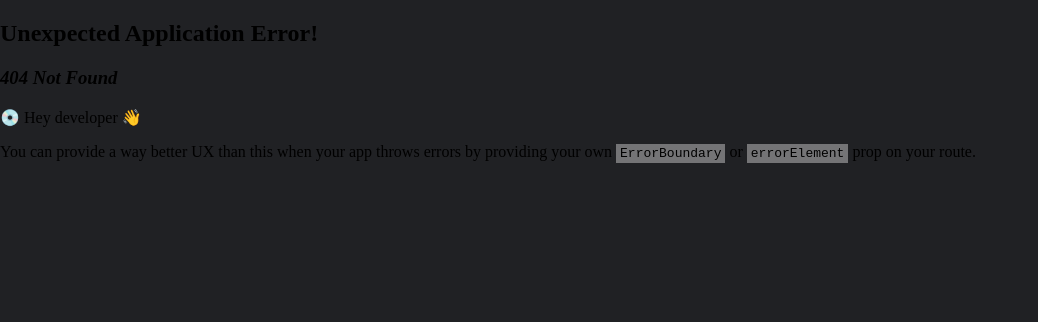
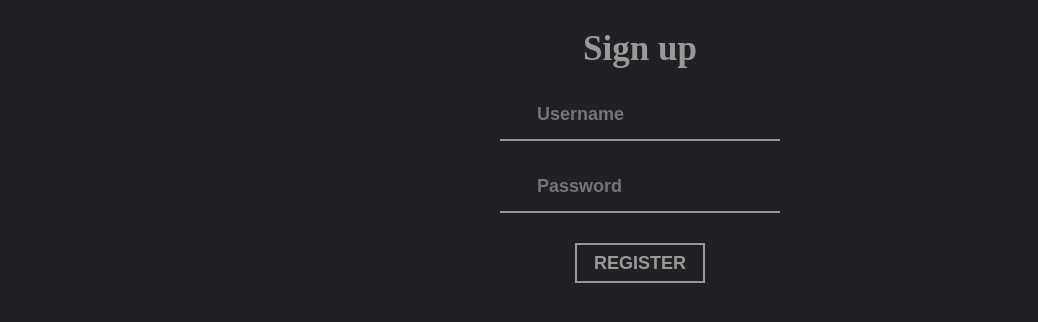
Before and after one commit to kelvinvaghasiya2002/NoteVault-1, a React (Create React App) app in the folder frontend/: page /sign-up in a window 1280 px wide. Before the commit this address had no page. Shown: the top 322 px of the page, without its empty margins (0-1038 px from the left). Built offline with nearby package versions, Linux system fonts and the light colour scheme.

Commit message:
Created sign in and Sign up pages

```diff
--- a/frontend/src/components/Navbar/Navbar.css
+++ b/frontend/src/components/Navbar/Navbar.css
@@ -18,7 +18,7 @@ body {
   font-family: "Lilita One", sans-serif;
   font-weight: 400;
   font-style: normal;
-  font-size: 30px;
+  font-size: 15px;
 }
 
 .mainlogin {
--- a/frontend/src/components/Navbar/Navbar.jsx
+++ b/frontend/src/components/Navbar/Navbar.jsx
@@ -1,18 +1,21 @@
+import { Link } from 'react-router-dom'
 import './Navbar.css'
 
 export default function Navbar(){
     return(
         <div className='Navigation'>
             <div className='Titlename'>
-                <p>NoteVault</p>
+                <h1>NoteVault</h1>
             </div>
 
             <div className='mainlogin'>
                 <div>
-                    <a href='#' className='login'>Login</a>
+                    {/* <a href='#' className='login'>Login</a> */}
+                    <Link to="/sign-in" className='login'>Login</Link>
                 </div>
                 <div>
-                    <button className='ragi_button'>Registration</button>
+                    {/* <button className='ragi_button'>Registration</button> */}
+                    <Link to="/sign-up"> <button className='ragi_button'>Registration</button></Link>
                 </div>
             </div>
         </div>
--- /dev/null
+++ b/frontend/src/components/sign-in/SignIn.jsx
@@ -0,0 +1,48 @@
+import { useState } from "react"
+import "./signin.css"
+
+
+export default function SignIn() {
+
+    const [user , setUser] = useState({
+        username : "",
+        password : ""
+    });
+
+    function handleChange(event) {
+        console.log(event.target.name);
+        const name = event.target.name;
+        const value = event.target.value;
+        setUser((prevValue)=>{
+            return {
+                ...prevValue,
+                [name] : value
+            }
+        })
+    }
+
+    function handleSubmit(e) {
+        e.preventDefault();
+        setUser({username : "" , password : ""});
+    }
+
+
+
+    return (
+        <>
+            <form className="sign-in-form">
+                <h2 className="title">Sign in</h2>
+                <div className="input-field">
+                    <i className="fas fa-user"></i>
+                    <input name="username" onChange={handleChange} value={user.username} type="text" placeholder="Username" />
+                </div>
+                <div className="input-field">
+                    <i className="fas fa-lock"></i>
+                    <input name="password" onChange={handleChange} value={user.password} type="password" placeholder="Password" />
+                </div>
+                {/* <input type="submit" value="Login" className="btn" /> */}
+                <button onClick={handleSubmit} type="submit" className="btn">Login</button>
+            </form>
+        </>
+    )
+}
--- /dev/null
+++ b/frontend/src/components/sign-in/signin.css
@@ -0,0 +1,96 @@
+/* Style the grid layout containing forms */
+.signin-signup {
+    display: grid;
+    grid-template-columns: 1fr;
+}
+
+/* Style the forms and hide the sign-up form initially */
+form {
+    grid-column: 1 / 2;
+    grid-row: 1/2;
+    display: flex;
+    align-items: center;
+    justify-content: center;
+    flex-direction: column;
+}
+
+form.sign-up-form {
+    visibility: hidden;
+}
+
+/* Style form titles, input fields, icons, and buttons */
+.title {
+    font-size: 35px;
+    color: #999;
+    margin-bottom: 10px;
+}
+
+.input-field {
+    width: 280px;
+    height: 50px;
+    border-bottom: 2px solid #999;
+    margin: 10px 0;
+    display: flex;
+    align-items: center;
+}
+
+.input-field i {
+    flex: 1;
+    text-align: center;
+    font-size: 20px;
+    color: #999;
+}
+
+.input-field input {
+    flex: 5;
+    border: none;
+    outline: none;
+    background: none;
+    font-size: 18px;
+    color: #f0f0f0;
+    font-weight: 600;
+}
+
+/* Style paragraphs and links */
+p,
+a {
+    font-size: 14px;
+    color: #999;
+}
+
+.forgot-password {
+    align-self: flex-end;
+}
+
+.btn {
+    width: 130px;
+    height: 40px;
+    background: none;
+    outline: none;
+    border: 2px solid #999;
+    text-transform: uppercase;
+    font-size: 18px;
+    font-weight: 600;
+    margin: 20px 0;
+    color: #999;
+}
+
+.btn:hover {
+    color: #333;
+    border: none;
+    background: #999;
+}
+
+.account-text {
+    color: #f0f0f0;
+}
+
+/* Make the sign-up form visible when in sign-up mode */
+.container.sign-up-mode form.sign-up-form {
+    visibility: visible;
+}
+
+/* Hide the sign-in form when in sign-up mode */
+.container.sign-up-mode form.sign-in-form {
+    visibility: hidden;
+}
--- /dev/null
+++ b/frontend/src/components/sign-up/SignUp.jsx
@@ -0,0 +1,54 @@
+// import './signup.css';
+import { useEffect, useState } from "react"
+
+
+
+export default function SignUp() {
+
+    const [user , setUser] = useState({
+        username : "",
+        password : ""
+    });
+
+    function handleChange(event) {
+        console.log(event.target.name);
+        const name = event.target.name;
+        const value = event.target.value;
+        setUser((prevValue)=>{
+            return {
+                ...prevValue,
+                [name] : value
+            }
+        })
+    }
+
+    function handleSubmit(e) {
+        e.preventDefault();
+
+        // useEffect(()=>{
+
+        // })
+
+        setUser({username : "" , password : ""});
+    }
+
+
+
+    return (
+        <>
+            <form className="sign-in-form">
+                <h2 className="title">Sign up</h2>
+                <div className="input-field">
+                    <i className="fas fa-user"></i>
+                    <input name="username" onChange={handleChange} value={user.username} type="text" placeholder="Username" />
+                </div>
+                <div className="input-field">
+                    <i className="fas fa-lock"></i>
+                    <input name="password" onChange={handleChange} value={user.password} type="password" placeholder="Password" />
+                </div>
+                {/* <input type="submit" value="Login" className="btn" /> */}
+                <button onClick={handleSubmit} type="submit" className="btn">Register</button>
+            </form>
+        </>
+    )
+}
```
Also changed, not shown: frontend/src/index.js (+10 -0 lines), frontend/src/components/sign-up/signup.css (added).
